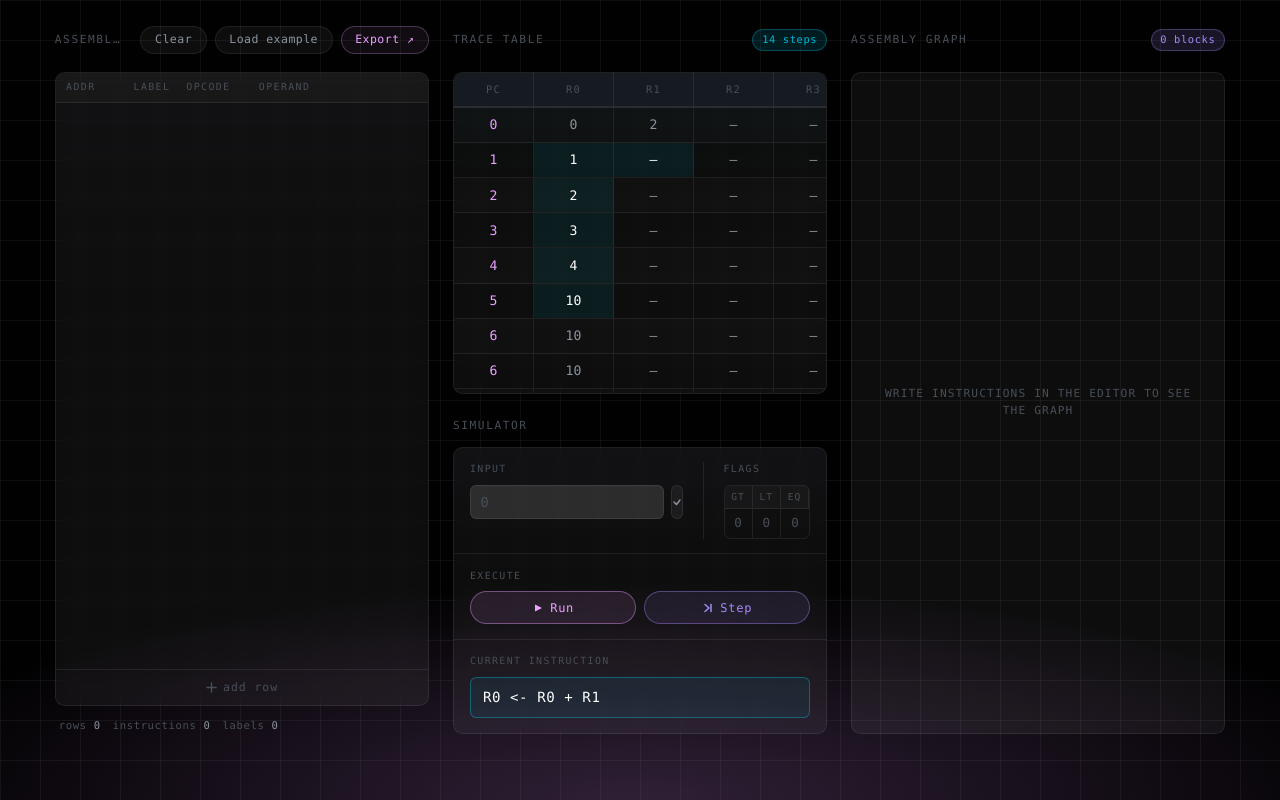
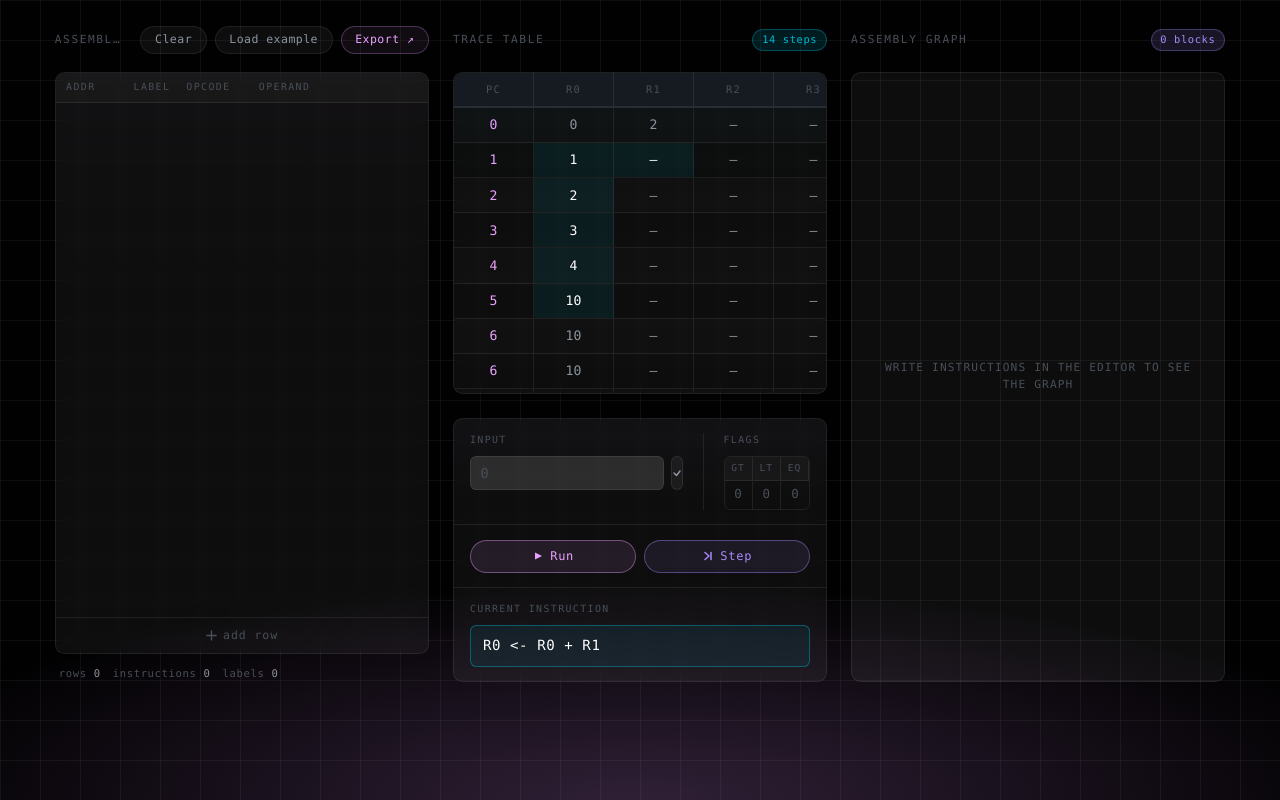
Before and after one commit to DiamondPie/assembly-sim, a Next.js app: page / in a window 1280 px wide. Built offline with nearby package versions, Linux system fonts and the light colour scheme.

Commit message:
Remove unused toolbar and section label from SimControls component

```diff
--- a/app/components/SimControls.jsx
+++ b/app/components/SimControls.jsx
@@ -80,11 +80,6 @@ export default function SimControls({
   return (
     <div className={styles.root}>
 
-      {/* ── Header ── */}
-      <div className={styles.toolbar}>
-        <span className={styles.title}>Simulator</span>
-      </div>
-
       {/* ── Body ── */}
       <div className={styles.body}>
 
@@ -147,7 +142,6 @@ export default function SimControls({
 
         {/* ── Row 2: Run controls ── */}
         <div className={styles.section}>
-          <span className={styles.sectionLabel}>Execute</span>
           <div className={styles.btnRow}>
             <button
               className={clsx(styles.execBtn, styles.execBtnRun)}
--- a/app/components/SimControls.module.css
+++ b/app/components/SimControls.module.css
@@ -7,20 +7,6 @@
   display: flex;
   flex-direction: column;
   gap: 0.75rem;
-}
-
-/* ── Toolbar ──────────────────────────────────────────────────────────────── */
-.toolbar {
-  display: flex;
-  align-items: center;
-  justify-content: space-between;
-}
-
-.title {
-  font-size: 0.7rem;
-  letter-spacing: 0.14em;
-  text-transform: uppercase;
-  color: var(--text-tertiary, #484f58);
 }
 
 /* ── Body card ────────────────────────────────────────────────────────────── */
```
